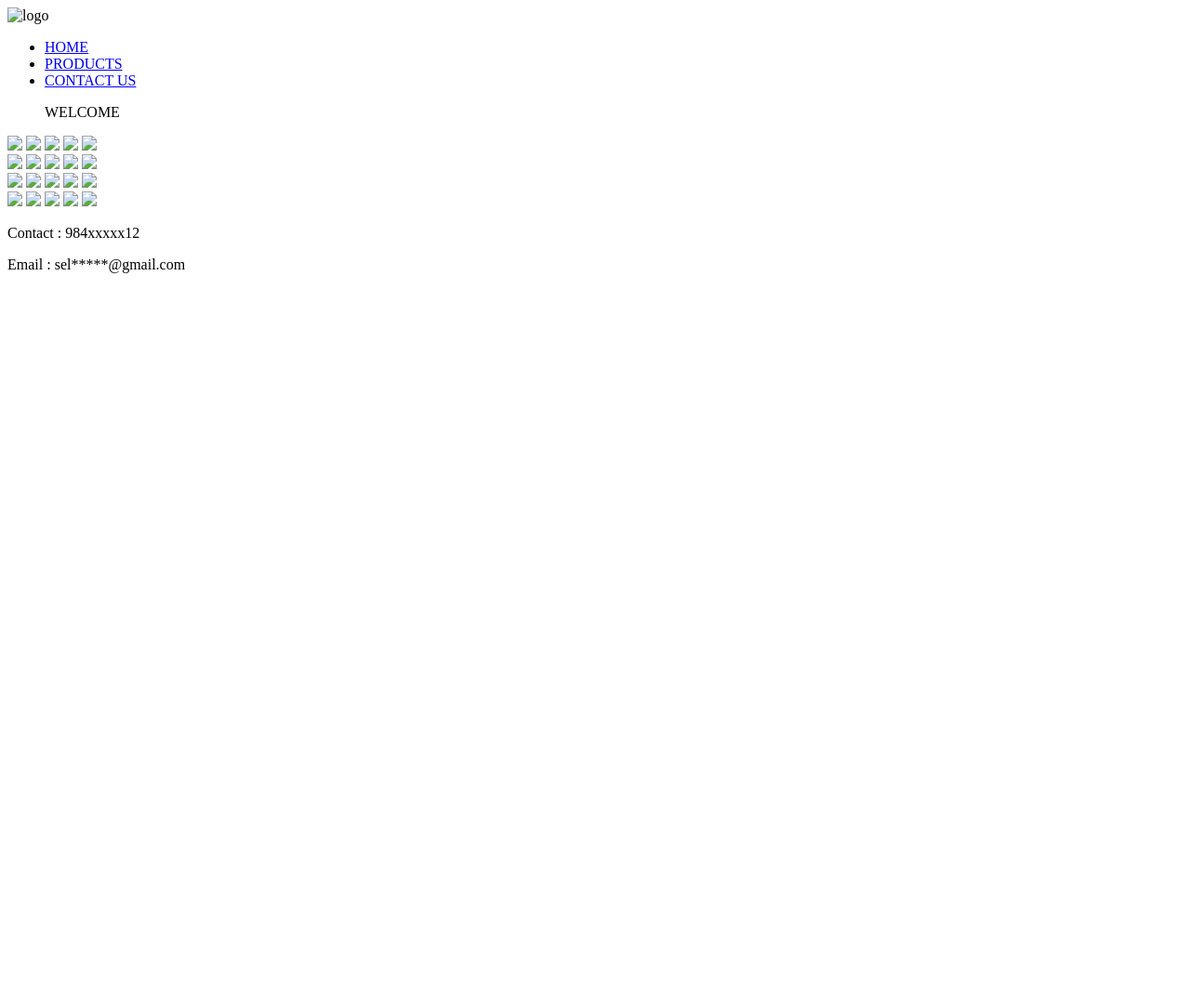
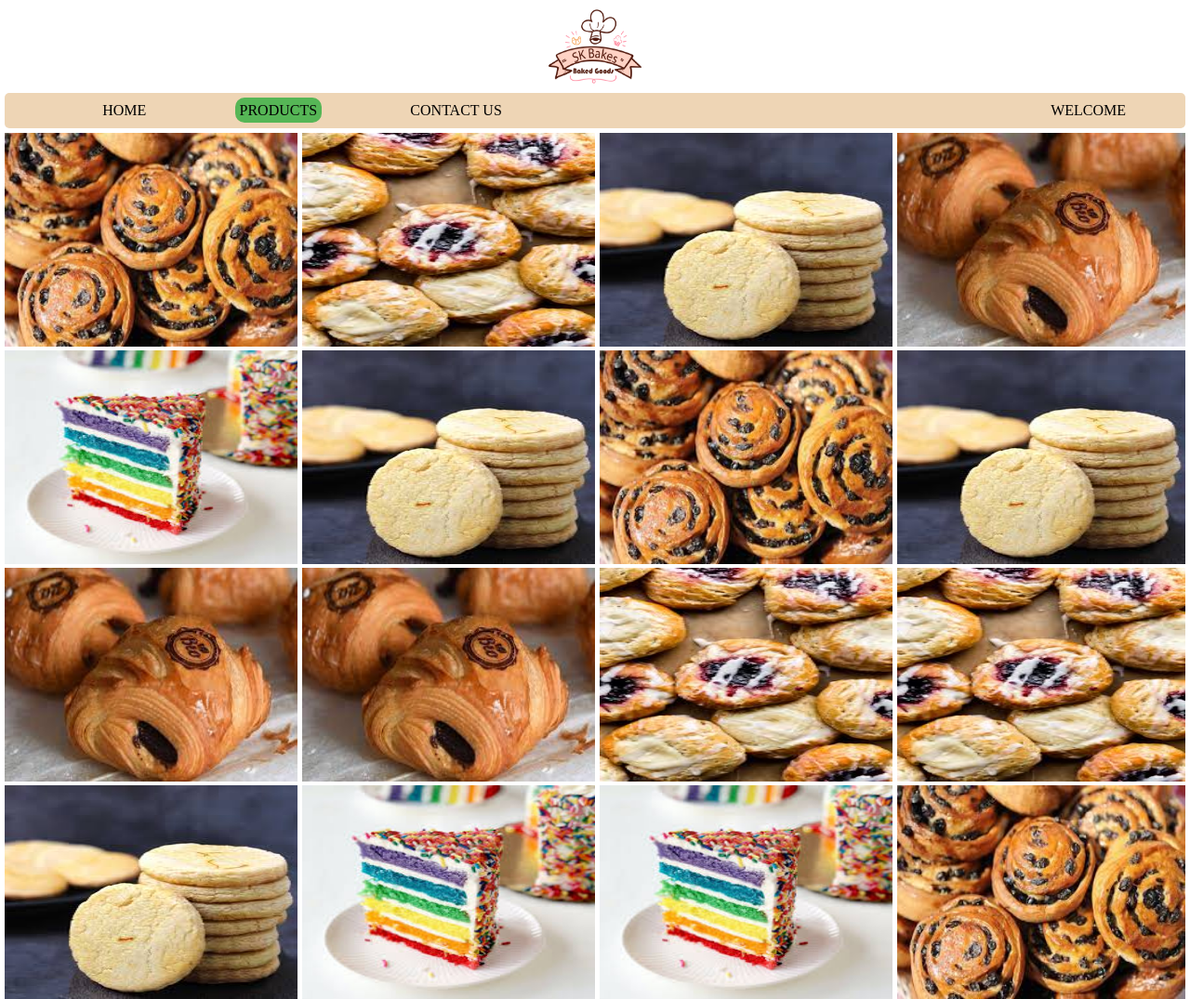
Before and after one commit to Selvakartig/The-Bakers, a plain HTML site: page html/products.html in a window 1280 px wide. Shown: the top 1075 px of the page at 93% size. Before the commit the page ends 800 px from the top, so only its background shows below. Drawn offline with Linux system fonts and the light colour scheme; the site is published under a folder, as on GitHub Pages, so addresses that start at the root find nothing.

Commit message:
after cr

```diff
--- a/css/style.css
+++ b/css/style.css
@@ -23,7 +23,7 @@ a{
     display: flex;
     justify-content: center;
     align-items: center;
-    background-image: url(/images/login_background.jpg);
+    background-image: url(../images/login_background.jpg);
     background-size: 100% 100%;
     background-repeat: no-repeat;
 }
@@ -129,7 +129,7 @@ a{
 }
 .main-back{
     height: 75vh;
-    background-image: url(/images/sk_bakes_logo.jpg);
+    background-image: url(../images/sk_bakes_logo.jpg);
     background-size: contain;
 }
 .footer{
@@ -173,7 +173,7 @@ a{
     display: flex;
     justify-content: center;
     align-items: center;
-    background-image: url(/images/login-background.jpg);
+    background-image: url(../images/login-background.jpg);
     background-size: cover;
     background-repeat: no-repeat;
     height: 74vh;
--- a/html/products.html
+++ b/html/products.html
@@ -5,21 +5,21 @@
     <meta http-equiv="X-UA-Compatible" content="IE=edge">
     <meta name="viewport" content="width=device-width, initial-scale=1.0">
     <title>The Bakers - Products</title>
-    <link rel="stylesheet" href="/css/style.css">
-    <link rel="shortcut icon" href="/images/sk-logo.png" type="image/x-icon">
-    <script src="/js/script.js"></script>
+    <link rel="stylesheet" href="../css/style.css">
+    <link rel="shortcut icon" href="../images/sk-logo.png" type="image/x-icon">
+    <script src="../js/script.js"></script>
 </head>
 <body>
     <div class="main-container">
         <header class="logo">
-            <img src="/images/sk_bakes_logo.png" alt="logo" width="100px" height="80px">
+            <img src="../images/sk_bakes_logo.png" alt="logo" width="100px" height="80px">
         </header>
         <nav>
             <ul class="nav-container">
                 <div class="nav-list">
-                    <li><a href="/html/main.html" >HOME</a></li>
+                    <li><a href="../html/main.html" >HOME</a></li>
                     <li><a href="#" class="active">PRODUCTS</a></li>
-                    <li><a href="/html/contact.html">CONTACT US</a></li>
+                    <li><a href="../html/contact.html">CONTACT US</a></li>
                 </div>
                 <div class="nav-list2">
                     <p>WELCOME</p>
@@ -29,32 +29,32 @@
 
         <div class="row">
             <div class="column">
-              <img src="/images/1.jpg" style="width:100%">
-              <img src="/images/2.jpg" style="width:100%">
-              <img src="/images/3.jpg" style="width:100%">
-              <img src="/images/4.jpg" style="width:100%">
-              <img src="/images/5.jpg" style="width:100%">
+              <img src="../images/1.jpg" style="width:100%">
+              <img src="../images/2.jpg" style="width:100%">
+              <img src="../images/3.jpg" style="width:100%">
+              <img src="../images/4.jpg" style="width:100%">
+              <img src="../images/5.jpg" style="width:100%">
             </div>
             <div class="column">
-                <img src="/images/5.jpg" style="width:100%">
-                <img src="/images/4.jpg" style="width:100%">
-                <img src="/images/3.jpg" style="width:100%">
-                <img src="/images/2.jpg" style="width:100%">
-                <img src="/images/1.jpg" style="width:100%">
+                <img src="../images/5.jpg" style="width:100%">
+                <img src="../images/4.jpg" style="width:100%">
+                <img src="../images/3.jpg" style="width:100%">
+                <img src="../images/2.jpg" style="width:100%">
+                <img src="../images/1.jpg" style="width:100%">
               </div>
               <div class="column">
-                <img src="/images/4.jpg" style="width:100%">
-                <img src="/images/1.jpg" style="width:100%">
-                <img src="/images/5.jpg" style="width:100%">
-                <img src="/images/2.jpg" style="width:100%">
-                <img src="/images/3.jpg" style="width:100%">
+                <img src="../images/4.jpg" style="width:100%">
+                <img src="../images/1.jpg" style="width:100%">
+                <img src="../images/5.jpg" style="width:100%">
+                <img src="../images/2.jpg" style="width:100%">
+                <img src="../images/3.jpg" style="width:100%">
               </div>
               <div class="column">
-                <img src="/images/3.jpg" style="width:100%">
-                <img src="/images/4.jpg" style="width:100%">
-                <img src="/images/5.jpg" style="width:100%">
-                <img src="/images/1.jpg" style="width:100%">
-                <img src="/images/2.jpg" style="width:100%">
+                <img src="../images/3.jpg" style="width:100%">
+                <img src="../images/4.jpg" style="width:100%">
+                <img src="../images/5.jpg" style="width:100%">
+                <img src="../images/1.jpg" style="width:100%">
+                <img src="../images/2.jpg" style="width:100%">
               </div>
           </div>
 
```
Also changed, not shown: html/contact.html (+6 -6 lines), html/main.html (+6 -6 lines), html/signup.html (+4 -7 lines), index.html (+4 -4 lines).
